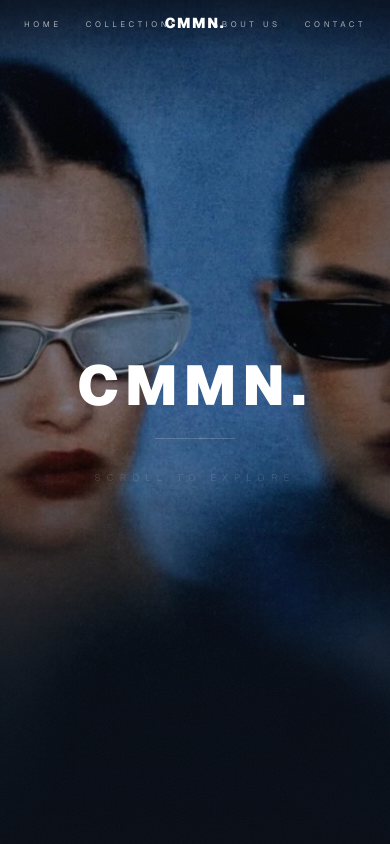
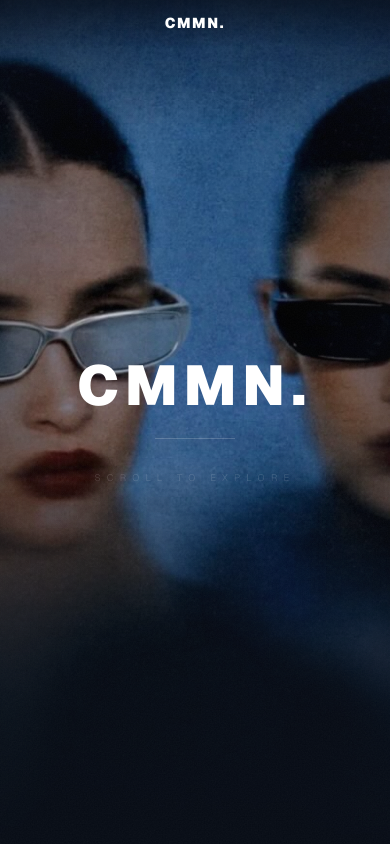
Before and after one commit to satoshi4343/cmmn-site, a Next.js app: page / in a window 390 px wide. Shown: the top 844 px of the page. Built offline with nearby package versions, Linux system fonts and the light colour scheme.

Commit message:
Fix mobile navbar overlap + Buy Now via Shopify SDK checkout

```diff
--- a/app/components/Navbar.tsx
+++ b/app/components/Navbar.tsx
@@ -2,8 +2,25 @@
 
 import Link from "next/link";
 
+const linkStyle: React.CSSProperties = {
+  color: "rgba(255,255,255,0.62)",
+  fontSize: "0.5rem",
+  letterSpacing: "0.45em",
+  fontWeight: 400,
+  textDecoration: "none",
+  textTransform: "uppercase",
+  transition: "color 0.2s ease",
+  cursor: "pointer",
+  whiteSpace: "nowrap",
+};
+
 export default function Navbar() {
   return (
+    <>
+      <style>{`
+        .nav-links { display: flex; }
+        @media (max-width: 600px) { .nav-links { display: none !important; } }
+      `}</style>
       <nav
         style={{
           position: "fixed",
@@ -20,7 +37,7 @@
         }}
       >
         {/* 左 */}
-      <div style={{ display: "flex", gap: "clamp(1.5rem, 3vw, 3rem)" }}>
+        <div className="nav-links" style={{ gap: "clamp(1.5rem, 3vw, 3rem)" }}>
           <a
             href="/"
             onClick={e => {
@@ -29,16 +46,7 @@
                 window.scrollTo({ top: 0, behavior: "smooth" });
               }
             }}
-          style={{
-            color: "rgba(255,255,255,0.62)",
-            fontSize: "0.5rem",
-            letterSpacing: "0.45em",
-            fontWeight: 400,
-            textDecoration: "none",
-            textTransform: "uppercase",
-            transition: "color 0.2s ease",
-            cursor: "pointer",
-          }}
+            style={linkStyle}
             onMouseEnter={e => ((e.currentTarget as HTMLElement).style.color = "#ffffff")}
             onMouseLeave={e => ((e.currentTarget as HTMLElement).style.color = "rgba(255,255,255,0.62)")}
           >
@@ -48,21 +56,9 @@
             href="/#collection"
             onClick={e => {
               const el = document.getElementById("collection");
-            if (el) {
-              e.preventDefault();
-              el.scrollIntoView({ behavior: "smooth" });
-            }
+              if (el) { e.preventDefault(); el.scrollIntoView({ behavior: "smooth" }); }
             }}
-          style={{
-            color: "rgba(255,255,255,0.62)",
-            fontSize: "0.5rem",
-            letterSpacing: "0.45em",
-            fontWeight: 400,
-            textDecoration: "none",
-            textTransform: "uppercase",
-            transition: "color 0.2s ease",
-            cursor: "pointer",
-          }}
+            style={linkStyle}
             onMouseEnter={e => ((e.currentTarget as HTMLElement).style.color = "#ffffff")}
             onMouseLeave={e => ((e.currentTarget as HTMLElement).style.color = "rgba(255,255,255,0.62)")}
           >
@@ -89,20 +85,12 @@
         </Link>
 
         {/* 右 */}
-      <div style={{ display: "flex", gap: "clamp(1.5rem, 3vw, 3rem)" }}>
+        <div className="nav-links" style={{ gap: "clamp(1.5rem, 3vw, 3rem)" }}>
           {[["ABOUT US", "/about"], ["CONTACT", "/contact"]].map(([label, href]) => (
             <Link
               key={label}
               href={href}
-            style={{
-              color: "rgba(255,255,255,0.62)",
-              fontSize: "0.5rem",
-              letterSpacing: "0.45em",
-              fontWeight: 400,
-              textDecoration: "none",
-              textTransform: "uppercase",
-              transition: "color 0.2s ease",
-            }}
+              style={linkStyle}
               onMouseEnter={e => ((e.currentTarget as HTMLElement).style.color = "#ffffff")}
               onMouseLeave={e => ((e.currentTarget as HTMLElement).style.color = "rgba(255,255,255,0.62)")}
             >
@@ -111,5 +99,6 @@
           ))}
         </div>
       </nav>
+    </>
   );
 }
--- a/app/components/ShopifyBuyButton.tsx
+++ b/app/components/ShopifyBuyButton.tsx
@@ -4,6 +4,7 @@
 
 interface Props {
   productId: string;
+  buyNow?: boolean;
 }
 
 const DOMAIN = "vusyw0-rc.myshopify.com";
@@ -15,9 +16,9 @@
   }
 }
 
-export default function ShopifyBuyButton({ productId }: Props) {
+export default function ShopifyBuyButton({ productId, buyNow = false }: Props) {
   const nodeRef = useRef<HTMLDivElement>(null);
-  const componentId = `product-component-${productId}`;
+  const componentId = `product-component-${productId}-${buyNow ? "buy" : "cart"}`;
 
   useEffect(() => {
     if (!nodeRef.current) return;
@@ -47,8 +48,9 @@
                   ":focus": { "background-color": "rgba(255,255,255,0.88)" },
                 },
               },
+              buttonDestination: buyNow ? "checkout" : "cart",
               contents: { img: false, title: false, price: false, options: false },
-              text: { button: "ADD TO CART" },
+              text: { button: buyNow ? "BUY NOW" : "ADD TO CART" },
             },
             cart: {
               styles: {
--- a/app/products/[id]/page.tsx
+++ b/app/products/[id]/page.tsx
@@ -542,7 +542,13 @@
               </div>
             ) : (
               <>
-                {/* Buy Now — Shopify直接遷移 */}
+                {/* Buy Now / Add to Cart — ShopifySDK（shopifyIdがある商品）またはフォールバック */}
+                {product.shopifyId ? (
+                  <>
+                    <ShopifyBuyButton productId={product.shopifyId} buyNow />
+                    <ShopifyBuyButton productId={product.shopifyId} />
+                  </>
+                ) : (
                   <a
                     href="https://vusyw0-rc.myshopify.com"
                     target="_blank"
@@ -559,31 +565,6 @@
                     onMouseLeave={e => ((e.currentTarget as HTMLElement).style.backgroundColor = "#ffffff")}
                   >
                     Buy Now
-                </a>
-                {/* Add to Cart — Shopify SDK（ページ遷移なし）またはフォールバック */}
-                {product.shopifyId ? (
-                  <ShopifyBuyButton productId={product.shopifyId} />
-                ) : (
-                  <a
-                    href="https://vusyw0-rc.myshopify.com"
-                    target="_blank"
-                    rel="noopener noreferrer"
-                    style={{
-                      display: "block", padding: "1rem",
-                      backgroundColor: "transparent",
-                      color: "rgba(255,255,255,0.5)",
-                      textAlign: "center", fontSize: "0.5rem",
-                      letterSpacing: "0.52em", textTransform: "uppercase",
-                      fontWeight: 300, textDecoration: "none",
-                      border: "1px solid rgba(255,255,255,0.14)",
-                      borderRadius: "2px",
-                      cursor: "pointer",
-                      transition: "border-color 0.25s, color 0.25s",
-                    }}
-                    onMouseEnter={e => { (e.currentTarget as HTMLElement).style.borderColor = "rgba(255,255,255,0.38)"; (e.currentTarget as HTMLElement).style.color = "rgba(255,255,255,0.85)"; }}
-                    onMouseLeave={e => { (e.currentTarget as HTMLElement).style.borderColor = "rgba(255,255,255,0.14)"; (e.currentTarget as HTMLElement).style.color = "rgba(255,255,255,0.5)"; }}
-                  >
-                    Add to Cart
                   </a>
                 )}
               </>
```
Lines whose indentation alone changed are shown as unchanged.
